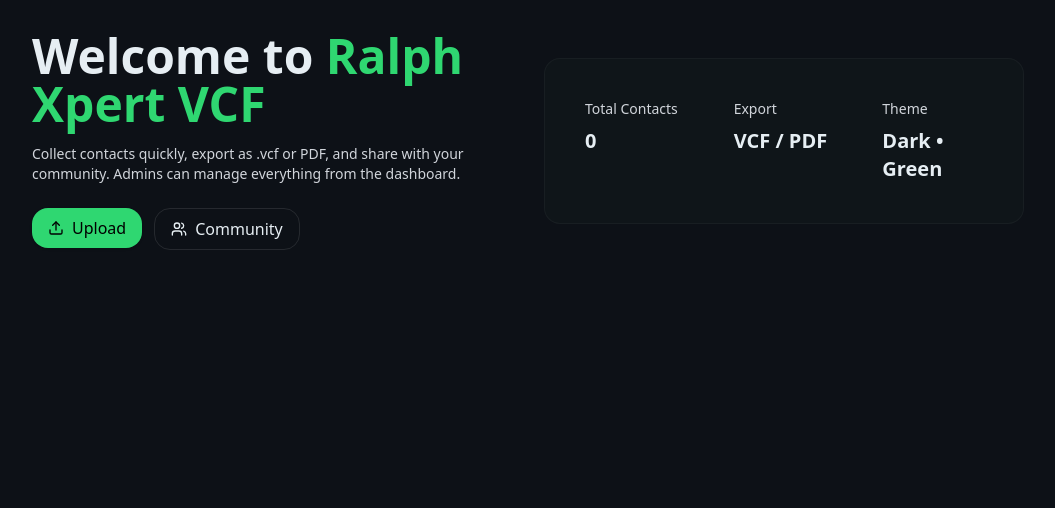
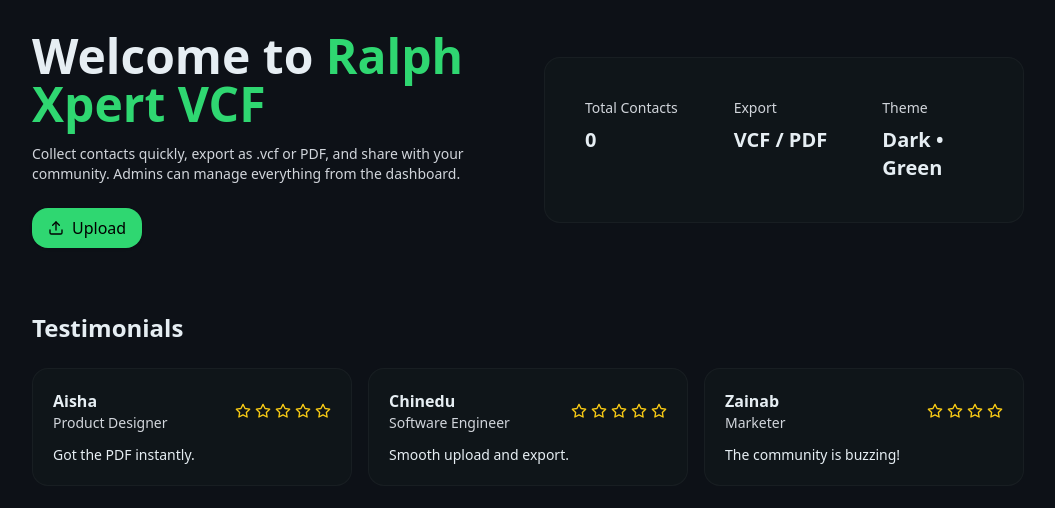
Before and after one commit to Benfeitech/Ralph-Xpert-Vcf, a Next.js app: page / in a window 1280 px wide. Shown: the top 508 px of the page, without its empty margins (112-1167 px from the left). Built offline with nearby package versions, Linux system fonts and the light colour scheme; no server answers.

Commit message:
Update index.js

```diff
--- a/pages/index.js
+++ b/pages/index.js
@@ -1,6 +1,6 @@
 import Link from "next/link";
 import { motion } from "framer-motion";
-import { Zap, Upload, Users } from "lucide-react";
+import { Zap, Upload, Users, Star } from "lucide-react";
 import { useEffect, useState } from "react";
 
 export default function Home() {
@@ -18,25 +18,64 @@ export default function Home() {
     }
     fetchCount();
     const t = setInterval(fetchCount, 5000);
-    return () => { mounted = false; clearInterval(t); };
+    return () => {
+      mounted = false;
+      clearInterval(t);
+    };
   }, []);
+
+  const testimonials = [
+    {
+      name: "Aisha",
+      role: "Product Designer",
+      result: "Got the PDF instantly.",
+      rating: 5,
+    },
+    {
+      name: "Chinedu",
+      role: "Software Engineer",
+      result: "Smooth upload and export.",
+      rating: 5,
+    },
+    {
+      name: "Zainab",
+      role: "Marketer",
+      result: "The community is buzzing!",
+      rating: 4,
+    },
+  ];
 
   return (
     <div className="max-w-5xl mx-auto px-4 py-8">
+      {/* HERO SECTION */}
       <div className="grid lg:grid-cols-2 gap-8 items-center">
         <div>
-          <motion.h1 initial={{opacity:0,y:6}} animate={{opacity:1,y:0}} className="text-3xl sm:text-5xl font-extrabold">
+          <motion.h1
+            initial={{ opacity: 0, y: 6 }}
+            animate={{ opacity: 1, y: 0 }}
+            className="text-3xl sm:text-5xl font-extrabold"
+          >
             Welcome to <span className="text-accent">Ralph Xpert VCF</span>
           </motion.h1>
           <p className="text-sm text-gray-300 mt-4">
-            Collect contacts quickly, export as .vcf or PDF, and share with your community. Admins can manage everything from the dashboard.
+            Collect contacts quickly, export as .vcf or PDF, and share with your
+            community. Admins can manage everything from the dashboard.
           </p>
           <div className="mt-6 flex gap-3">
-            <Link href="/upload"><a className="inline-flex items-center gap-2 btn-primary px-4 py-2 rounded-2xl shadow"> <Upload size={16}/> Upload</a></Link>
-            <Link href="/community"><a className="inline-flex items-center gap-2 px-4 py-2 rounded-2xl border border-white/10 hover:bg-white/5"> <Users size={16}/> Community</a></Link>
+            <Link href="/upload">
+              <a className="inline-flex items-center gap-2 btn-primary px-4 py-2 rounded-2xl shadow">
+                <Upload size={16} /> Upload
+              </a>
+            </Link>
+            {/* ✅ Removed Community button */}
           </div>
         </div>
-        <motion.div initial={{opacity:0,scale:0.98}} animate={{opacity:1,scale:1}} className="card rounded-2xl p-6">
+
+        <motion.div
+          initial={{ opacity: 0, scale: 0.98 }}
+          animate={{ opacity: 1, scale: 1 }}
+          className="card rounded-2xl p-6"
+        >
           <div className="grid grid-cols-3 gap-4">
             <div className="p-4 rounded-xl bg-white/3">
               <div className="text-sm text-gray-300">Total Contacts</div>
@@ -53,6 +92,33 @@ export default function Home() {
           </div>
         </motion.div>
       </div>
+
+      {/* TESTIMONIALS SECTION */}
+      <div className="mt-16">
+        <h2 className="text-2xl font-bold">Testimonials</h2>
+        <div className="grid sm:grid-cols-2 lg:grid-cols-3 gap-4 mt-6">
+          {testimonials.map((t) => (
+            <motion.div
+              whileHover={{ y: -6 }}
+              key={t.name}
+              className="card rounded-2xl p-5"
+            >
+              <div className="flex items-center justify-between">
+                <div>
+                  <div className="font-semibold">{t.name}</div>
+                  <div className="text-sm text-gray-300">{t.role}</div>
+                </div>
+                <div className="inline-flex gap-1">
+                  {Array.from({ length: t.rating }).map((_, i) => (
+                    <Star key={i} size={16} className="text-yellow-400" />
+                  ))}
+                </div>
+              </div>
+              <p className="mt-3 text-sm">{t.result}</p>
+            </motion.div>
+          ))}
+        </div>
+      </div>
     </div>
   );
-  }
+      }
```
